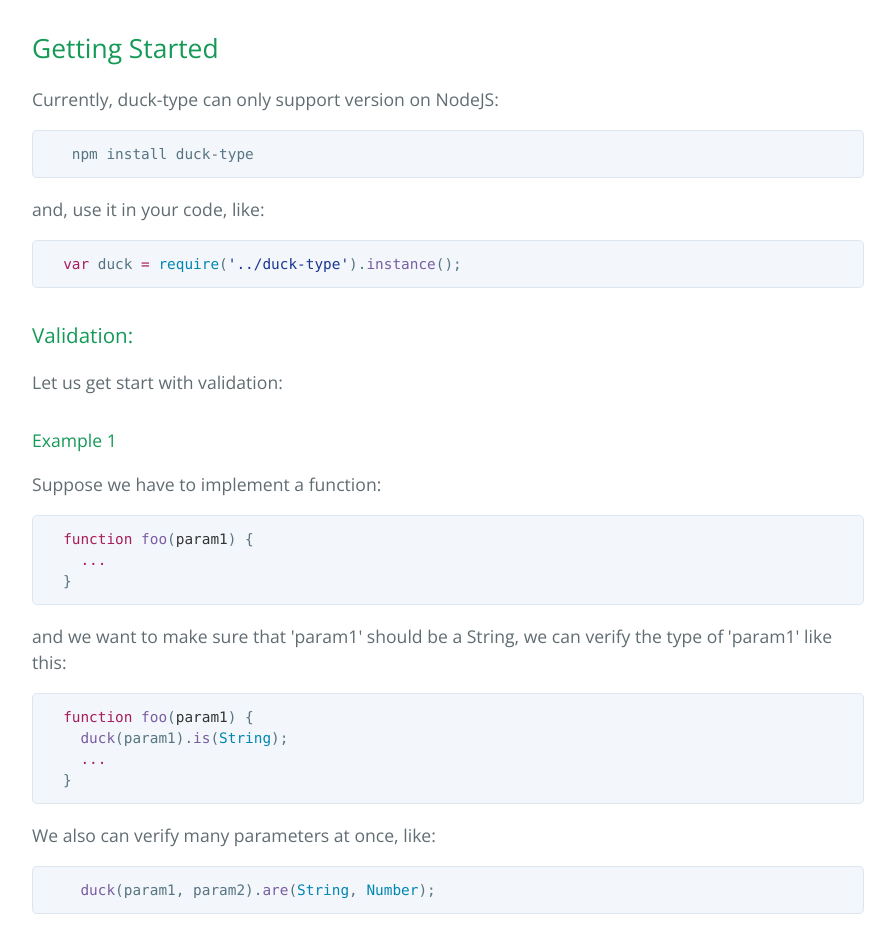
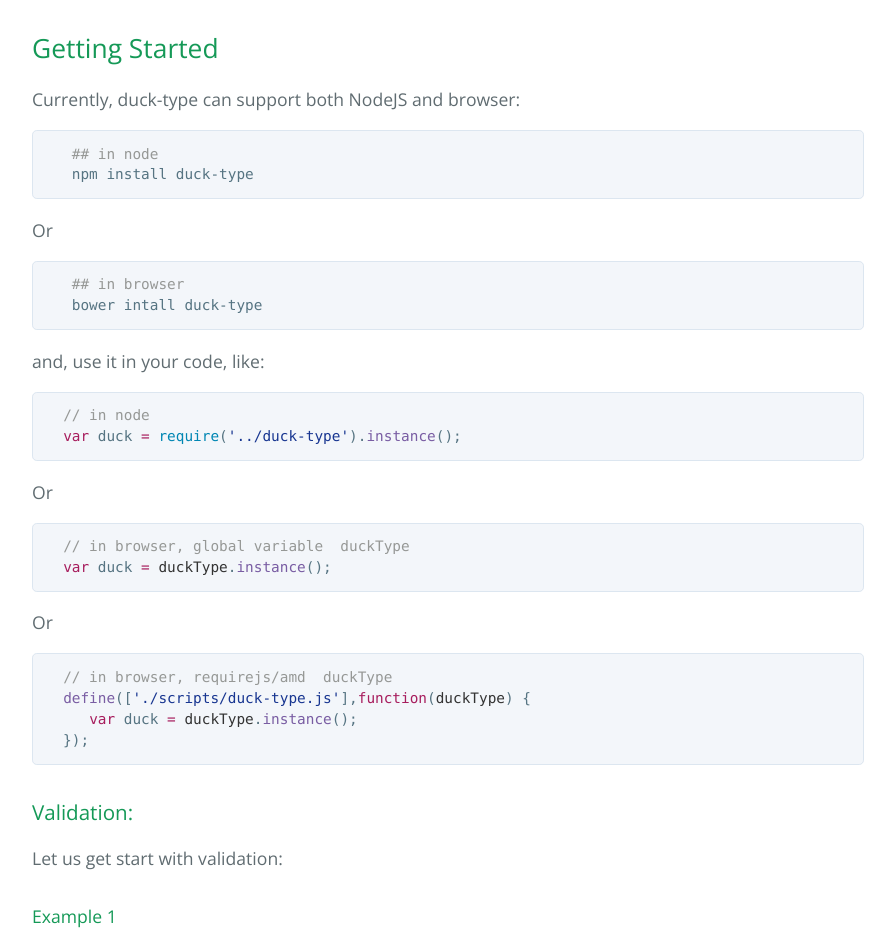
Before and after one commit to js-fullstack/duck-type, a plain HTML site: page index.html in a window 1280 px wide. Shown: the part 594-1527 px from the top of the page, without its empty margins (192-1087 px from the left). Drawn offline with nearby package versions, Linux system fonts and the light colour scheme.

```diff
--- a/index.html
+++ b/index.html
@@ -27,13 +27,32 @@
 <h2>
 <a id="getting-started" class="anchor" href="#getting-started" aria-hidden="true"><span aria-hidden="true" class="octicon octicon-link"></span></a>Getting Started</h2>
 
-<p>Currently, duck-type can only support version on NodeJS:</p>
+<p>Currently, duck-type can support both NodeJS and browser:</p>
 
-<div class="highlight highlight-source-shell"><pre>   npm install duck-type</pre></div>
+<div class="highlight highlight-source-shell"><pre>   <span class="pl-c">## in node</span>
+   npm install duck-type</pre></div>
+
+<p>Or</p>
+
+<div class="highlight highlight-source-shell"><pre>   <span class="pl-c">## in browser</span>
+   bower intall duck-type</pre></div>
 
 <p>and, use it in your code, like:</p>
 
-<div class="highlight highlight-source-js"><pre>  <span class="pl-k">var</span> duck <span class="pl-k">=</span> <span class="pl-c1">require</span>(<span class="pl-s"><span class="pl-pds">'</span>../duck-type<span class="pl-pds">'</span></span>).<span class="pl-en">instance</span>();</pre></div>
+<div class="highlight highlight-source-js"><pre>  <span class="pl-c">// in node </span>
+  <span class="pl-k">var</span> duck <span class="pl-k">=</span> <span class="pl-c1">require</span>(<span class="pl-s"><span class="pl-pds">'</span>../duck-type<span class="pl-pds">'</span></span>).<span class="pl-en">instance</span>();</pre></div>
+
+<p>Or</p>
+
+<div class="highlight highlight-source-js"><pre>  <span class="pl-c">// in browser, global variable  duckType</span>
+  <span class="pl-k">var</span> duck <span class="pl-k">=</span> <span class="pl-smi">duckType</span>.<span class="pl-en">instance</span>();</pre></div>
+
+<p>Or</p>
+
+<div class="highlight highlight-source-js"><pre>  <span class="pl-c">// in browser, requirejs/amd  duckType</span>
+  <span class="pl-en">define</span>([<span class="pl-s"><span class="pl-pds">'</span>./scripts/duck-type.js<span class="pl-pds">'</span></span>],<span class="pl-k">function</span>(<span class="pl-smi">duckType</span>) {
+     <span class="pl-k">var</span> duck <span class="pl-k">=</span> <span class="pl-smi">duckType</span>.<span class="pl-en">instance</span>();
+  });</pre></div>
 
 <h3>
 <a id="validation" class="anchor" href="#validation" aria-hidden="true"><span aria-hidden="true" class="octicon octicon-link"></span></a>Validation:</h3>
```
Also changed, not shown: params.json (+1 -1 lines).
